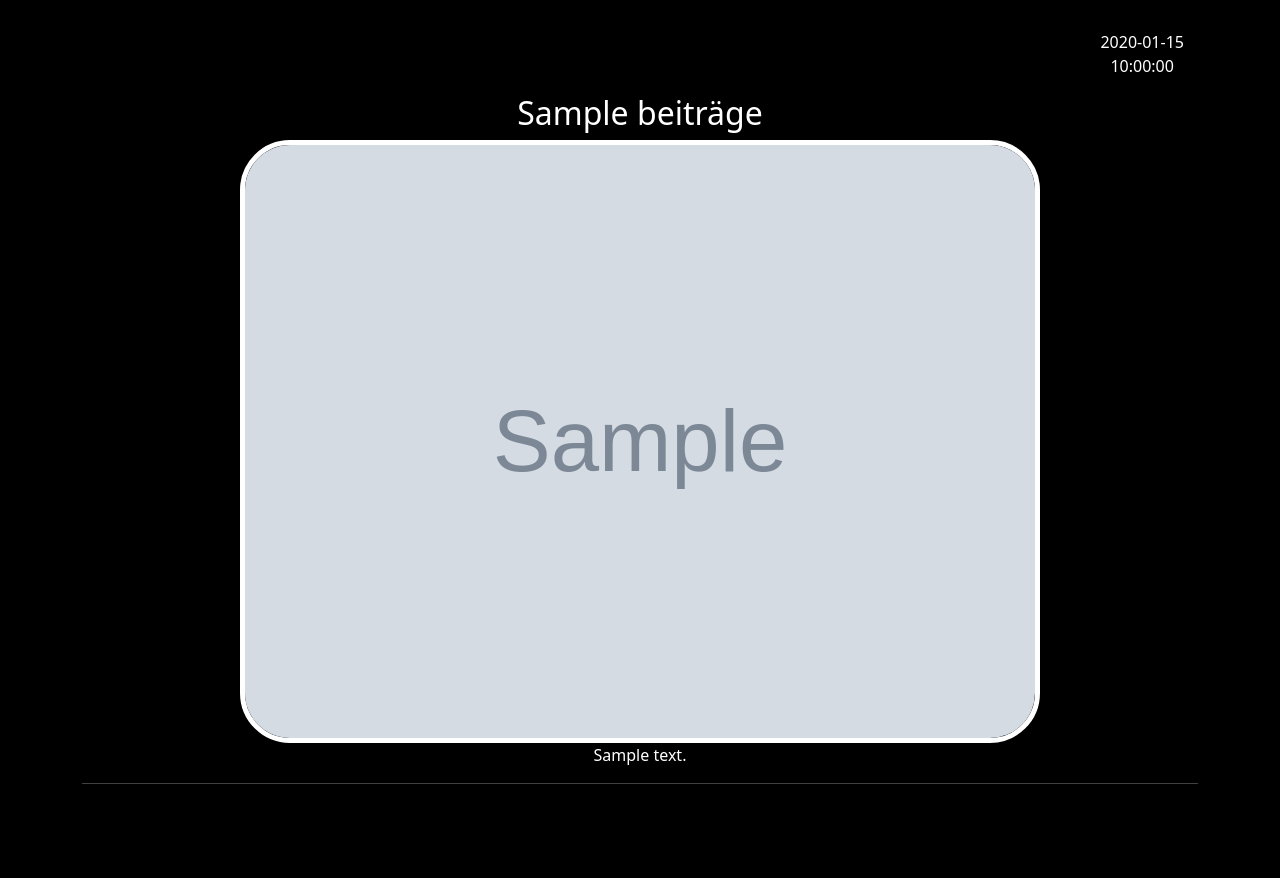
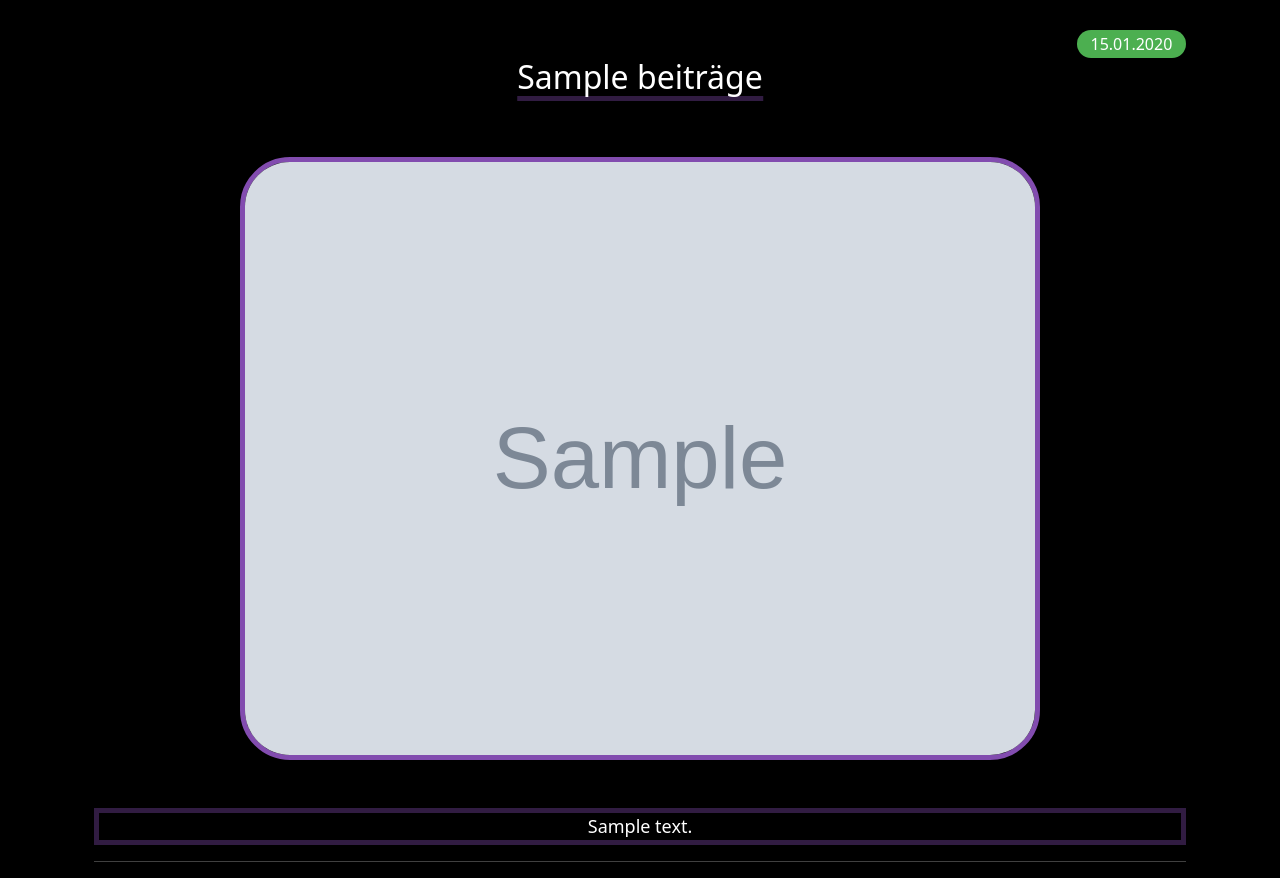
Before and after one commit to fawzywahba15/ITP, a PHP site: the page made by file_upload/news_beiträge.php in a window 1280 px wide. Shown: the part 72-950 px from the top of the page. Before the commit the page ends 856 px from the top, so only its background shows below. Run offline with PHP 8.4, Linux system fonts and the light colour scheme; tables that the repository leaves empty or names only in its code hold one stand-in row (values such as "Sample post"); grey boxes marked "Sample" are stand-in pictures.

Commit message:
passt alles

```diff
--- a/admin/show_user_res.php
+++ b/admin/show_user_res.php
@@ -177,7 +177,7 @@ if (!isset($_SESSION)){
         xhttp.onreadystatechange = function() {
             if (this.readyState == 4 && this.status == 200) {
                 // Refresh the page after the delete request has been processed
-                window.alert("Buchung storniert!")
+                window.alert("Buchung bestätigt!")
                 window.location.reload();
             }
         };
--- a/file_upload/news_beiträge.php
+++ b/file_upload/news_beiträge.php
@@ -21,18 +21,18 @@ function get_all_news()
 // Display the articles
     if (mysqli_num_rows($result) > 0) {
         while ($row = mysqli_fetch_assoc($result)) {
-            echo '<article>';
-            echo '<p class="time_stamp">' . $row['timestamp'] . '</p>';
+            echo '<article class="container">';
+            echo '<p class="time_stamp">' . date("d.m.Y", strtotime($row['timestamp'])) . '</p>';
 
-            echo '<h2>' . $row['title'] . '</h2>';
+            echo '<h2 class="news_title">' . $row['title'] . '</h2>';
             echo '<div class="text_zentriert">';
             echo  ' <img
-                class="img-fluid"
+                class="img-fluid news_image my-5"
                 src=" ' . $row["file_path"] . ' "
                 alt="News Bild"
                 width="800" height="500"></div>';
 
-            echo '<p>' . $row['text'] . '</p>';
+            echo '<p class="news_text">' . $row['text'] . '</p>';
 
             echo "<hr>";
             echo '</article>';
@@ -63,6 +63,24 @@ function get_all_news()
         .time_stamp{
             color: white;
             margin-left: 90%;
+            background-color: #4CAF50;
+            border: 2px solid #4CAF5060;
+            border-radius: 20px;
+            margin-bottom: 0;
+        }
+        .news_image{
+            border-color: #824caf;
+        }
+        .news_title{
+            width: max-content;
+            margin-left: 50%;
+            margin-top: 0;
+            transform: translate(-50%, 0);
+            border-bottom: 5px solid #824caf60;
+        }
+        .news_text{
+            font-size: large;
+            border: 5px solid #824caf60;
         }
     </style>
 </head>
```
Also changed, not shown: admin/show_all_user.php (+19 -11 lines), file_upload/news_beiträge/63be9543b4202.png (added), file_upload/thumbnails/resized_63be9543b4202.png (added).
